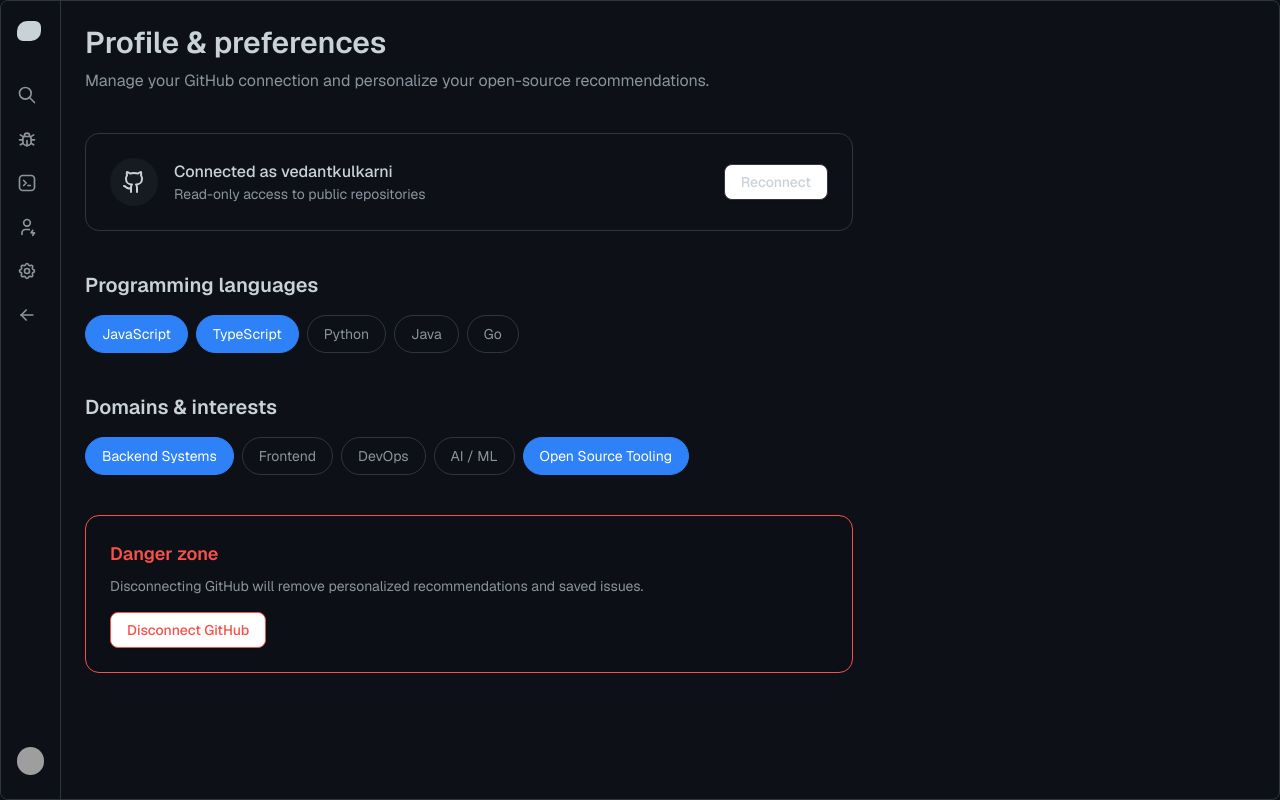
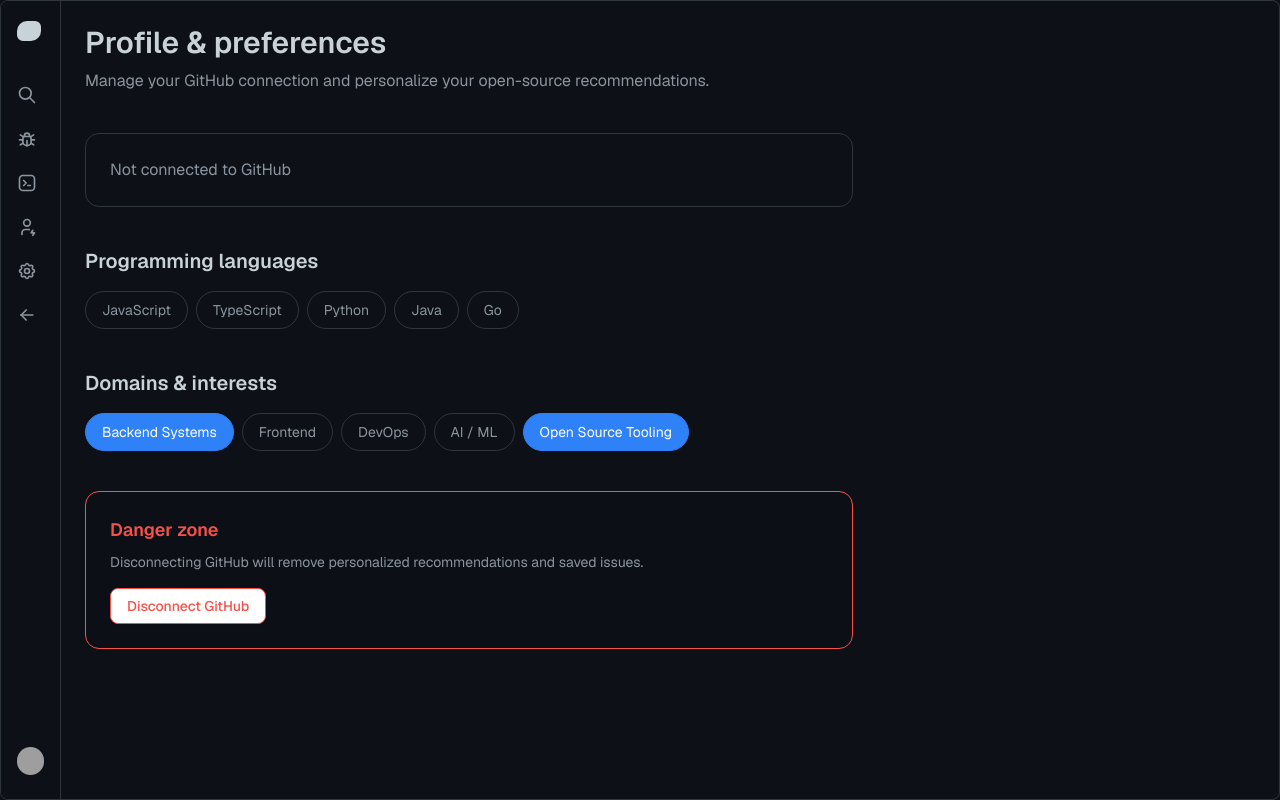
Before and after one commit to iiitl/Opensource_Compass, a Next.js app in the folder frontend/: page /profile in a window 1280 px wide. Built offline with nearby package versions, Linux system fonts and the light colour scheme; grey boxes are pictures that could not be loaded.

Commit message:
auth data integrate with profile page

```diff
--- a/frontend/app/(auth)/profile/components/githubprofile.tsx
+++ b/frontend/app/(auth)/profile/components/githubprofile.tsx
@@ -1,26 +1,69 @@
+"use client";
 
 import { Github } from "lucide-react";
 import { Button } from "@/components/ui/button";
+import { useEffect, useState } from "react";
+import { useRouter } from "next/navigation";
 
 export default function GitHubProfile() {
+  const router = useRouter();
+  const [user, setUser] = useState<{ username: string; avatar: string } | null>(null);
+
+  useEffect(() => {
+    const username = localStorage.getItem("githubUsername");
+    const avatar = localStorage.getItem("githubAvatar");
+    if (username) {
+      setUser({ username, avatar: avatar || "" });
+    }
+  }, []);
+
+  const handleDisconnect = () => {
+    // Clear all localStorage items
+    localStorage.removeItem("authToken");
+    localStorage.removeItem("githubUsername");
+    localStorage.removeItem("githubAvatar");
+    localStorage.removeItem("techStack");
+    localStorage.removeItem("frameworks");
+    localStorage.removeItem("domains");
+
+    // Redirect to home page
+    router.push("/");
+  };
+
+  if (!user) {
+    return (
+        <div className="bg-[#0d1117] border border-[#30363d] rounded-xl p-6">
+            <p className="text-[#8b949e]">Not connected to GitHub</p>
+        </div>
+    )
+  }
+
   return (
     <div className="bg-[#0d1117] border border-[#30363d] rounded-xl p-6">
       <div className="flex items-center gap-4">
-        <div className="h-12 w-12 rounded-full bg-[#161b22] flex items-center justify-center">
-          <Github className="h-6 w-6" />
+        <div className="h-12 w-12 rounded-full bg-[#161b22] flex items-center justify-center overflow-hidden">
+             {user.avatar ? (
+                 <img src={user.avatar} alt="Avatar" className="h-full w-full object-cover" />
+             ) : (
+                <Github className="h-6 w-6" />
+             )}
         </div>
 
         <div className="flex-1">
           <p className="font-medium">
-            Connected as vedantkulkarni
+            Connected as {user.username}
           </p>
           <p className="text-sm text-[#8b949e]">
             Read-only access to public repositories
           </p>
         </div>
 
-        <Button variant="outline" className="border-[#30363d]">
-          Reconnect
+        <Button
+          variant="outline"
+          className="border-[#30363d] hover:border-red-500 hover:text-red-500"
+          onClick={handleDisconnect}
+        >
+          Disconnect
         </Button>
       </div>
     </div>
--- a/frontend/app/(auth)/profile/components/techpreferences.tsx
+++ b/frontend/app/(auth)/profile/components/techpreferences.tsx
@@ -1,6 +1,6 @@
 "use client";
 
-import { useState } from "react";
+import { useState, useEffect } from "react";
 import TechChip from "../../../onboarding/components/techchip";
 
 const LANGUAGES = [
@@ -12,10 +12,27 @@
 ];
 
 export default function TechPreferences() {
-  const [selected, setSelected] = useState([
-    "JavaScript",
-    "TypeScript",
-  ]);
+  const [selected, setSelected] = useState<string[]>([]);
+
+  useEffect(() => {
+    const saved = localStorage.getItem("techStack");
+    if (saved) {
+      try {
+        setSelected(JSON.parse(saved));
+      } catch (e) {
+        console.error("Failed to parse tech stack", e);
+      }
+    }
+  }, []);
+
+  const handleToggle = (lang: string) => {
+    const newSelected = selected.includes(lang)
+      ? selected.filter((v) => v !== lang)
+      : [...selected, lang];
+
+    setSelected(newSelected);
+    localStorage.setItem("techStack", JSON.stringify(newSelected));
+  };
 
   return (
     <div className="space-y-4">
@@ -29,13 +46,7 @@
             key={lang}
             label={lang}
             selected={selected.includes(lang)}
-            toggle={() =>
-              setSelected(
-                selected.includes(lang)
-                  ? selected.filter((v) => v !== lang)
-                  : [...selected, lang]
-              )
-            }
+            toggle={() => handleToggle(lang)}
           />
         ))}
       </div>
--- a/frontend/app/(auth)/profile/page.tsx
+++ b/frontend/app/(auth)/profile/page.tsx
@@ -1,3 +1,4 @@
+"use client";
 import GitHubProfile from "./components/githubprofile";
 import TechPreferences from "./components/techpreferences";
 import DomainPreferences from "./components/domainpreferences";
--- a/frontend/app/auth/success/page.tsx
+++ b/frontend/app/auth/success/page.tsx
@@ -9,9 +9,14 @@
 
   useEffect(() => {
     const token = searchParams.get("token");
+    const username = searchParams.get("username");
+    const avatar = searchParams.get("avatar");
 
     if (token) {
       localStorage.setItem("authToken", token);
+      if (username) localStorage.setItem("githubUsername", username);
+      if (avatar) localStorage.setItem("githubAvatar", avatar);
+
       // Redirect to onboarding or wherever appropriate
       router.push("/onboarding");
     } else {
--- a/frontend/app/onboarding/page.tsx
+++ b/frontend/app/onboarding/page.tsx
@@ -48,6 +48,11 @@
     }, [isLoading, isAuth]); // Re-run animation when state changes
 
     const handleContinue = () => {
+        // Save preferences to localStorage
+        localStorage.setItem("techStack", JSON.stringify(selectedLanguages));
+        localStorage.setItem("frameworks", JSON.stringify(frameworks));
+        localStorage.setItem("domains", JSON.stringify(domains));
+
         router.push("/discover");
     };
 
```
